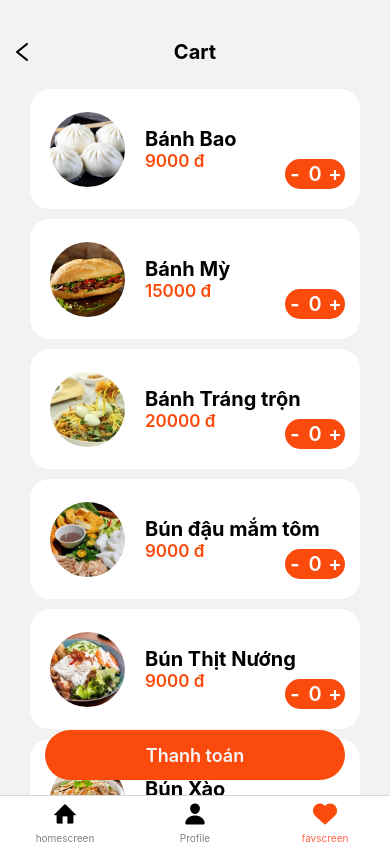
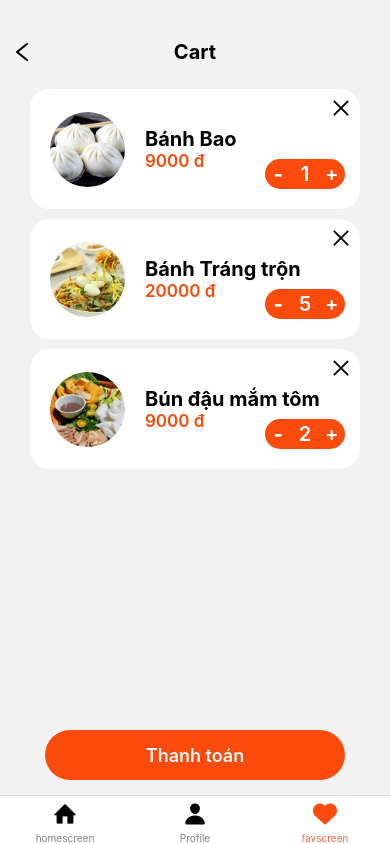
Before and after one commit to nguyenkhang-gif/food-app, a React Native app: screen /favscreen in a window 390 px wide. Built offline with nearby package versions, Linux system fonts and the light colour scheme.

Commit message:
handle cart and go to check out

```diff
--- a/App.js
+++ b/App.js
@@ -12,6 +12,7 @@ import { Entypo } from '@expo/vector-icons';
 import { Ionicons } from '@expo/vector-icons';
 import { AntDesign } from '@expo/vector-icons';
 import { createBottomTabNavigator } from '@react-navigation/bottom-tabs';
+import CheckoutScreen from './screens/CheckoutScreen';
 const Stack = createNativeStackNavigator();
 const Tab = createBottomTabNavigator();
 
@@ -56,6 +57,7 @@ export default function App() {
       }}>
         {/* làm footer cho screen nào ? */}
         <Stack.Screen name='main' component={BottomTab}/>
+        <Stack.Screen name="Checkout" component={CheckoutScreen} />
         <Stack.Screen name="Home" component={HomeScreen} />
         <Stack.Screen name="Loginregisterscreen" component={LoginRegisterScreen} />
         <Stack.Screen name="SearchProduct" component={SeachProbuctScreen} />
--- a/db.js
+++ b/db.js
@@ -134,6 +134,20 @@ export const allcartitem = [
         ID:1,//người mua
         itemID:1,//item của người mua
         amount:1//số lượng
+    },
+    {
+        ID:1,//người mua
+        itemID:3,//item của người mua
+        amount:5//số lượng
+    },
+    {
+        ID:1,//người mua
+        itemID:4,//item của người mua
+        amount:2//số lượng
+    },
 
-    }
 ]
+
+
+
+// check out
--- a/screens/CartScreen.js
+++ b/screens/CartScreen.js
@@ -1,14 +1,64 @@
 import { FlatList, Image, SafeAreaView, ScrollView, StyleSheet, Text, TouchableOpacity, View } from 'react-native'
 import React, { useEffect, useState } from 'react'
 import { AntDesign } from '@expo/vector-icons';
-import { productsData } from '../db.js'
-const CartScreen = ({ navigation }) => {
+// import { AntDesign } from '@expo/vector-icons';
+import { productsData,allcartitem } from '../db.js'
+const CartScreen = ({ navigation,route }) => {
 
     const [mainData, setMainData] = useState([])
 
+    // sử lý lấy thông tin từ cart để render
+    const getimgurlwithID=(ID)=>{
+        let temp
+        productsData.forEach(item=>{
+            if(item.id==ID){
+                temp=item.imgurl
+            }
+        })
+        return temp
+    }
+    const getNameWithID=(ID)=>{
+        let temp
+        productsData.forEach(item=>{
+            if(item.id==ID){
+                temp=item.Name
+            }
+        })
+        return temp
+    }
+    const getPriceWithID=(ID)=>{
+        let temp
+        productsData.forEach(item=>{
+            if(item.id==ID){
+                temp=item.Price
+            }
+        })
+        return temp
+    }
+
+    // sử lý thêm số lượng or giảm số lượng
+    const updateAmount = (method,ID)=>{
+        let tempArray = [...mainData]
+        if(method=='-'){
+            tempArray.forEach(item=>{
+                if(item.itemID==ID){
+                    item.amount--
+                }
+            })
+            setMainData(tempArray)
+        }
+        if(method=='+'){
+            tempArray.forEach(item=>{
+                if(item.itemID==ID){
+                    item.amount++
+                }
+            })
+            setMainData(tempArray)
+        }
+    }
 
     useEffect(() => {
-        setMainData(productsData)
+        setMainData(allcartitem)
     }, [])
 
     return (
@@ -33,7 +83,7 @@ const CartScreen = ({ navigation }) => {
                     {/* main cart where all item in cart  */}
                     <FlatList
                         data={mainData}
-                        renderItem={({ item,index }) => {
+                        renderItem={({ item, index }) => {
                             return (
                                 <View style={[{
                                     position: 'relative',
@@ -45,44 +95,44 @@ const CartScreen = ({ navigation }) => {
                                     alignItems: 'center',
                                     borderRadius: 20
                                 },
-                               index== mainData.length-1?{marginBottom:100}:null
+                                index == mainData.length - 1 ? { marginBottom: 100 } : null
                                 ]}>
                                     <View style={{ height: 75, width: 75, marginHorizontal: 20, borderRadius: 70, overflow: 'hidden' }}>
                                         <Image
-                                            source={item.imgurl}
+                                            source={getimgurlwithID(item.itemID) }
                                             style={{ resizeMode: 'cover', height: 75, width: 75 }}
                                         />
                                     </View>
                                     <View>
-                                        <TouchableOpacity onPress={()=>{navigation.navigate('Fooditemdetails',{ID:item.id})}} >
+                                        <TouchableOpacity onPress={() => { navigation.navigate('Fooditemdetails', { ID: item.itemID }) }} >
 
                                             <Text style={{ fontSize: 20, fontWeight: '700' }}>
-                                                {item.Name}
+                                                {getNameWithID(item.itemID)}
                                             </Text>
                                             <Text style={{ fontSize: 17, fontWeight: '600', color: '#FA4A0C' }}>
-                                                {item.Price} đ
+                                                {getPriceWithID(item.itemID)} đ
                                             </Text>
                                         </TouchableOpacity>
                                     </View>
                                     {/* amount */}
-                                    <View style={{ position: 'absolute', flexDirection: 'row', height: 30, width: 60, backgroundColor: '#FA4A0C', bottom: 20, right: 15, borderRadius: 20 }}>
-                                        <TouchableOpacity style={{ flex: 1 }}>
+                                    <View style={{ position: 'absolute', flexDirection: 'row', height: 30, width: 80, backgroundColor: '#FA4A0C', bottom: 20, right: 15, borderRadius: 20 }}>
+                                        <TouchableOpacity style={{ flex: 1 }} onPress={()=>{updateAmount('-',item.itemID)}}>
                                             <View style={{ flex: 1, alignItems: 'center', justifyContent: 'center' }}>
-                                                <Text style={{ fontSize: 20, color: 'white', fontWeight: '700' }}>
+                                                <Text style={{ fontSize: 20,textAlign:'center', color: 'white', fontWeight: '800' }}>
                                                     -
                                                 </Text>
                                             </View>
                                         </TouchableOpacity>
-                                        <TouchableOpacity style={{ flex: 1 }}>
+                                        <TouchableOpacity style={{ flex: 1 }} >
                                             <View style={{ flex: 1, alignItems: 'center', justifyContent: 'center' }}>
                                                 {/* ghi số vào */}
                                                 <Text style={{ fontSize: 20, color: 'white', fontWeight: '600' }}>
-                                                    0
+                                                    {item.amount}
                                                 </Text>
                                             </View>
                                         </TouchableOpacity>
 
-                                        <TouchableOpacity style={{ flex: 1 }}>
+                                        <TouchableOpacity style={{ flex: 1 }} onPress={()=>{updateAmount('+',item.itemID)}}>
                                             <View style={{ flex: 1, alignItems: 'center', justifyContent: 'center' }}>
                                                 <Text style={{ fontSize: 20, color: 'white', fontWeight: '600' }}>
                                                     +
@@ -92,6 +142,13 @@ const CartScreen = ({ navigation }) => {
                                     </View>
 
                                     {/* end of amount */}
+                                    {/* remove one item */}
+                                    <View style={{position:'absolute',right:7,top:6}}>
+                                        <TouchableOpacity>
+                                        <AntDesign name="close" size={24} color="black" />
+                                        </TouchableOpacity>
+                                    </View>
+                                    {/* end of remove one item */}
                                 </View>
                             )
                         }}
--- /dev/null
+++ b/screens/CheckoutScreen.js
@@ -0,0 +1,24 @@
+import { View, Text, TouchableOpacity } from 'react-native'
+import { AntDesign } from '@expo/vector-icons';
+import React from 'react'
+
+const CheckoutScreen = ({ navigation }) => {
+    return (
+        <View style={{ marginTop: 20, flex: 1 }}>
+
+            <View style={{ flexDirection: 'row', height: 26, marginTop: 20, marginBottom: 20, position: 'relative' }}>
+                <TouchableOpacity style={{ position: 'absolute', left: 20 }}>
+                    <AntDesign name="left" size={24} color="black" />
+                </TouchableOpacity>
+                <View style={{ width: '100%', justifyContent: 'center', alignItems: 'center' }}>
+                    <Text style={{ fontSize: 20, fontWeight: '700' }}>
+                        Check out
+                    </Text>
+                </View>
+            </View>
+            <Text>CheckoutScreen</Text>
+        </View>
+    )
+}
+
+export default CheckoutScreen
--- a/screens/FoodDetailsScreen.js
+++ b/screens/FoodDetailsScreen.js
@@ -9,7 +9,7 @@ const FoodDetailsScreen = ({navigation, route }) => {
     const [isFav, setIsfav] = useState(true)
     const [itemInfo, setItemInfo] = useState()
     const fetchData = () => {
-        setItemInfo(productsData[ID])
+        setItemInfo(productsData[ID-1])
     }
 
 
@@ -65,7 +65,7 @@ const FoodDetailsScreen = ({navigation, route }) => {
 
                                     <View style={{ width: 300 }}>
                                         <Text style={{ fontWeight: '700', fontSize: 16 }}>
-                                            Thông tin của món ăn
+                                            chính sách giao hàng tận nhà
                                         </Text>
                                         <Text style={{ minHeight: 60, fontSize: 18 }} >
                                             Thức ăn luôn nóng khi đến tay khách hàng, nếu không sẽ hoàn trả 200% giá tiền món ăn
```
Also changed, not shown: screens/HomeScreen.js (+7 -4 lines), screens/SeachProbuctScreen.js (+14 -12 lines).
